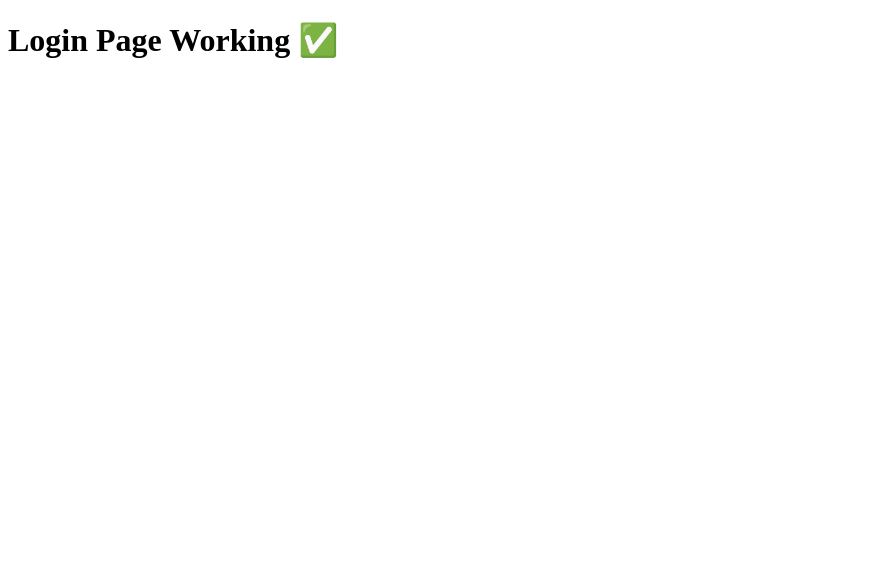
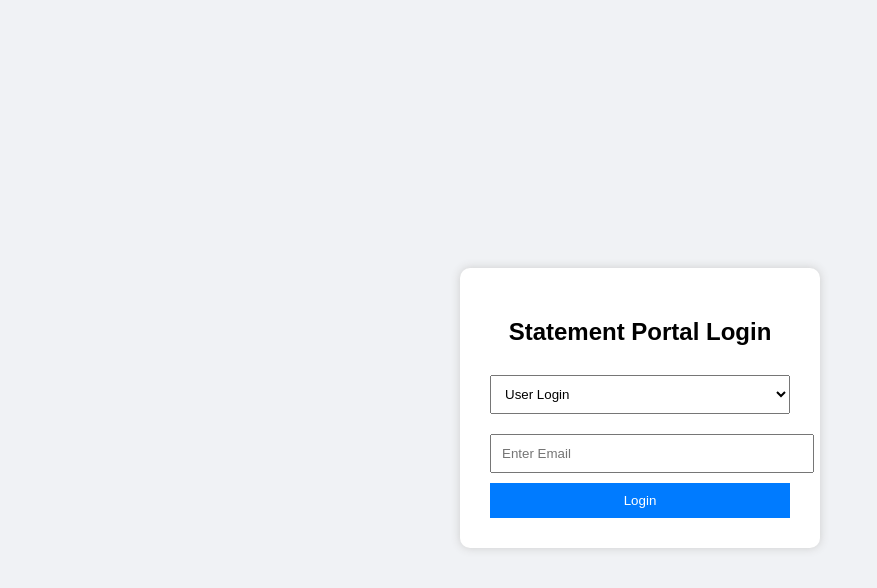
Before and after one commit to linuxmetadata/statementportal, a website: page public/login.html in a window 1280 px wide. Shown: the whole page, without its empty margins (0-877 px from the left). Drawn offline with Linux system fonts and the light colour scheme.

Commit message:
final login fix

```diff
--- a/public/login.html
+++ b/public/login.html
@@ -1,6 +1,112 @@
 <!DOCTYPE html>
 <html>
+<head>
+  <title>Statement Portal Login</title>
+  <style>
+    body {
+      font-family: Arial;
+      background: #f0f2f5;
+      display: flex;
+      justify-content: center;
+      align-items: center;
+      height: 100vh;
+    }
+    .box {
+      background: white;
+      padding: 30px;
+      border-radius: 10px;
+      width: 300px;
+      text-align: center;
+      box-shadow: 0 0 10px #ccc;
+    }
+    input, select {
+      width: 100%;
+      padding: 10px;
+      margin: 10px 0;
+    }
+    button {
+      width: 100%;
+      padding: 10px;
+      background: #007bff;
+      color: white;
+      border: none;
+      cursor: pointer;
+    }
+  </style>
+</head>
+
 <body>
-<h1>Login Page Working ✅</h1>
+
+<div class="box">
+  <h2>Statement Portal Login</h2>
+
+  <select id="type" onchange="toggleLogin()">
+    <option value="user">User Login</option>
+    <option value="admin">Admin Login</option>
+  </select>
+
+  <div id="userDiv">
+    <input type="text" id="email" placeholder="Enter Email">
+  </div>
+
+  <div id="adminDiv" style="display:none;">
+    <input type="text" id="username" placeholder="Username">
+    <input type="password" id="password" placeholder="Password">
+  </div>
+
+  <button onclick="login()">Login</button>
+</div>
+
+<script>
+
+function toggleLogin(){
+  const type = document.getElementById("type").value;
+
+  if(type === "admin"){
+    document.getElementById("adminDiv").style.display = "block";
+    document.getElementById("userDiv").style.display = "none";
+  } else {
+    document.getElementById("adminDiv").style.display = "none";
+    document.getElementById("userDiv").style.display = "block";
+  }
+}
+
+async function login(){
+
+  const type = document.getElementById("type").value;
+
+  let body = {};
+
+  if(type === "admin"){
+    body = {
+      type,
+      username: document.getElementById("username").value,
+      password: document.getElementById("password").value
+    };
+  } else {
+    body = {
+      type,
+      email: document.getElementById("email").value
+    };
+  }
+
+  const res = await fetch('/login',{
+    method:'POST',
+    headers:{'Content-Type':'application/json'},
+    body: JSON.stringify(body),
+    credentials: 'include'
+  });
+
+  const text = await res.text();
+
+  if(text === "success"){
+    window.location.href = "/dashboard.html";
+  } else {
+    alert("Invalid Login");
+  }
+}
+
+</script>
+
 </body>
 </html>
```
